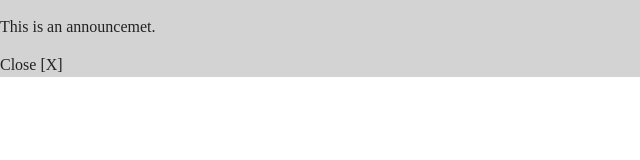
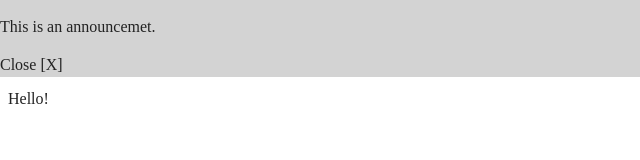
Before and after one commit to mjd0530/slice, a website: page index.html in a window 1280 px wide. Shown: the full height of the page, 0-640 px from the left. Drawn offline with Linux system fonts and the light colour scheme; files that its build step writes are made by us from their sources.

Commit message:
Hello world added

```diff
--- a/index.html
+++ b/index.html
@@ -52,7 +52,7 @@
     <h1>Hello, world!</h1>
   </header>
   <main>
-    <section></section>
+    <section>Hello!</section>
     <section></section>
     <section></section>
   </main>
```
